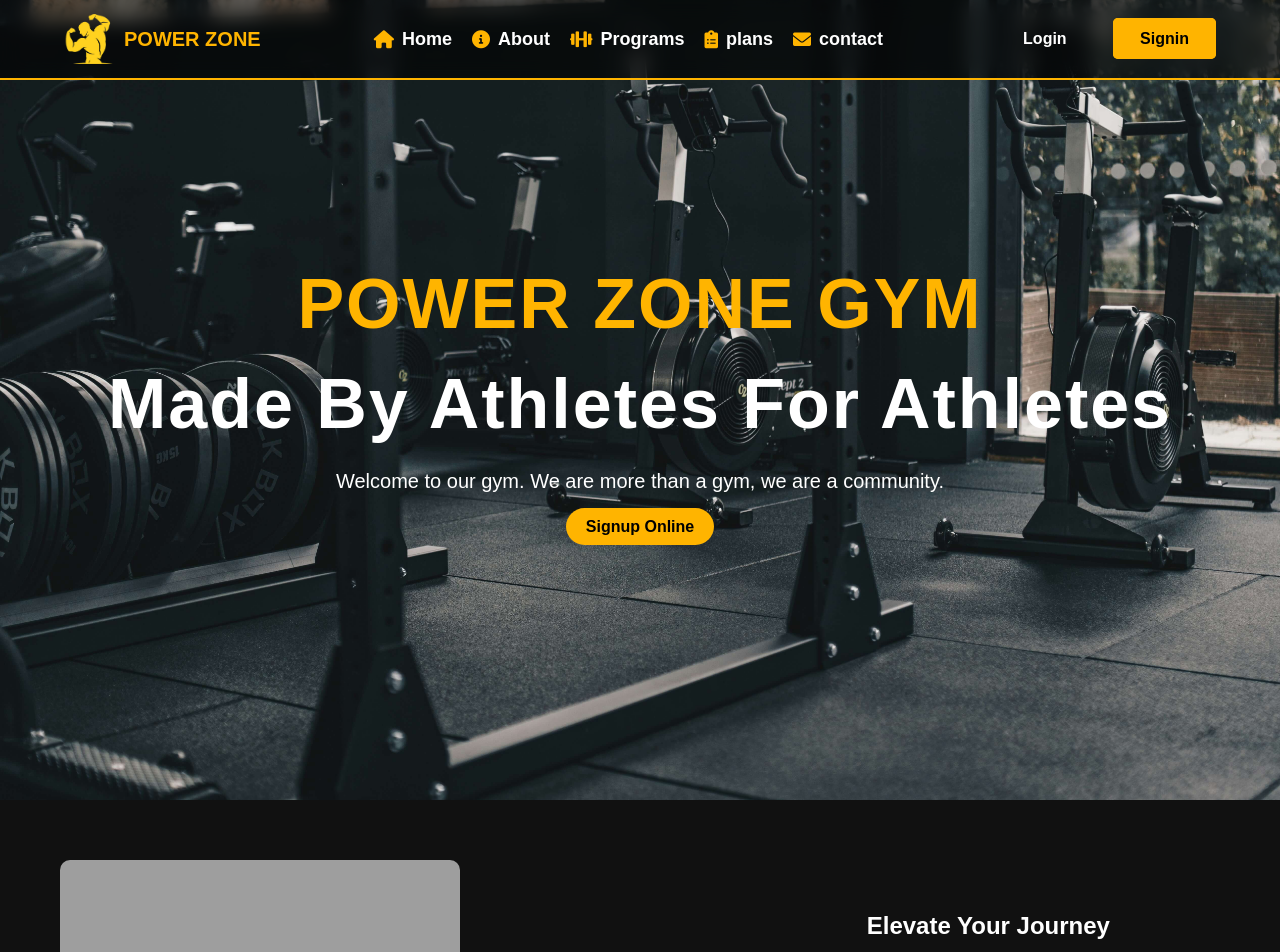
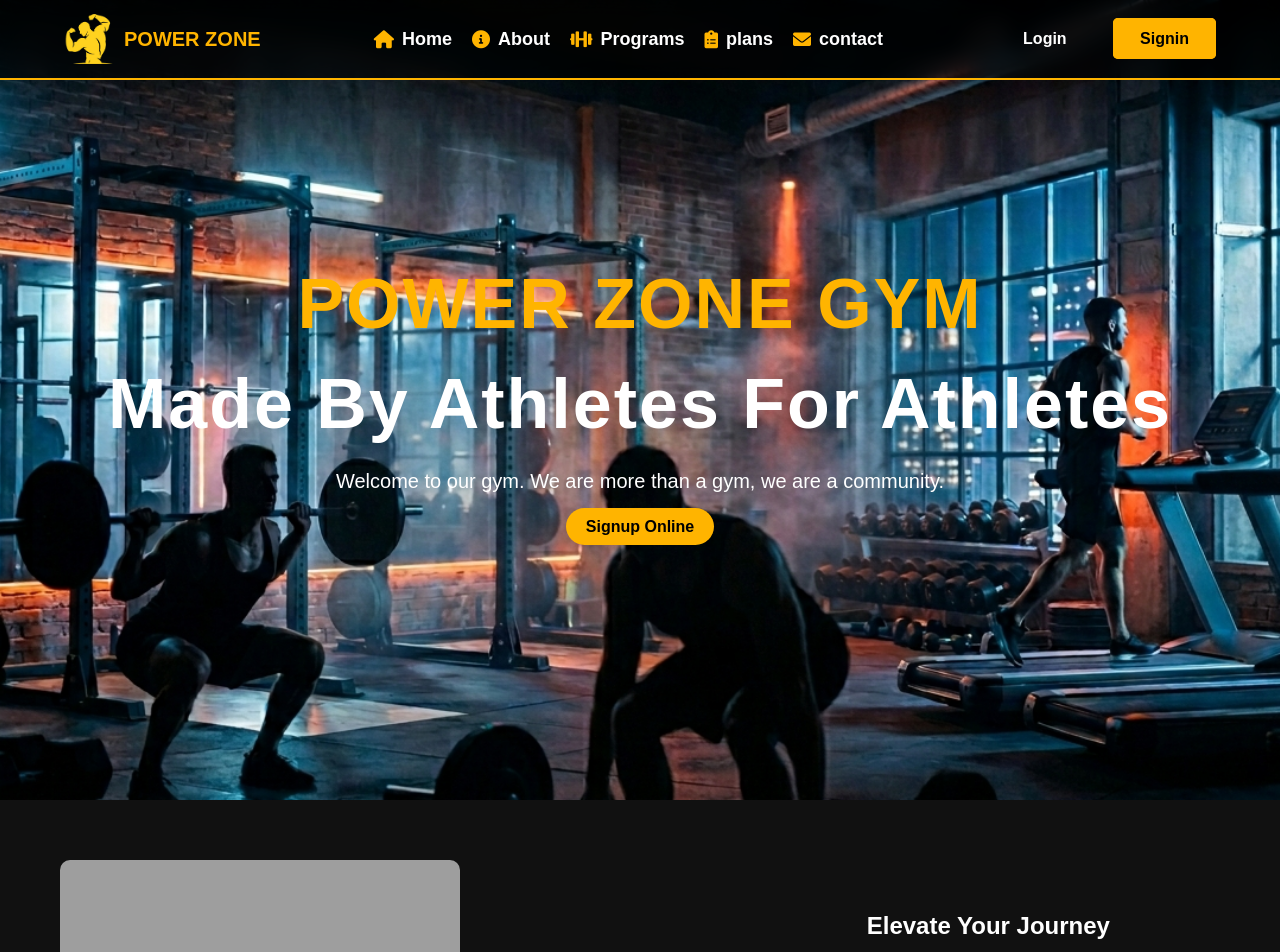
Before and after one commit to ammar-mohamed2006/power_zone_web, a PHP site: page /gym-project/index.html in a window 1280 px wide. Shown: the top 952 px of the page. Run offline with PHP 8.4, Linux system fonts and the light colour scheme; grey boxes are pictures that could not be loaded.

Commit message:
Update style.css

```diff
--- a/css/style.css
+++ b/css/style.css
@@ -156,7 +156,7 @@ body {
    ============================================================ */
 .hero {
     height: 100vh;
-    background: url(../images/background.jpg) no-repeat center center / cover;
+    background: url(images/home-background.png) no-repeat center center / cover;
     display: flex;
     justify-content: center;
     align-items: center;
```
